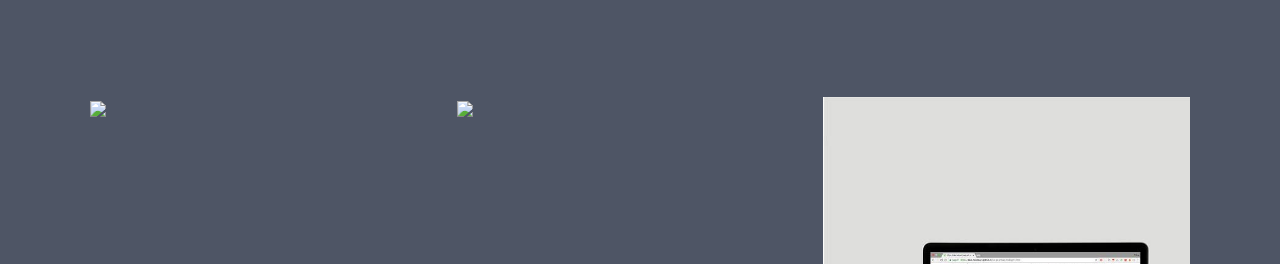
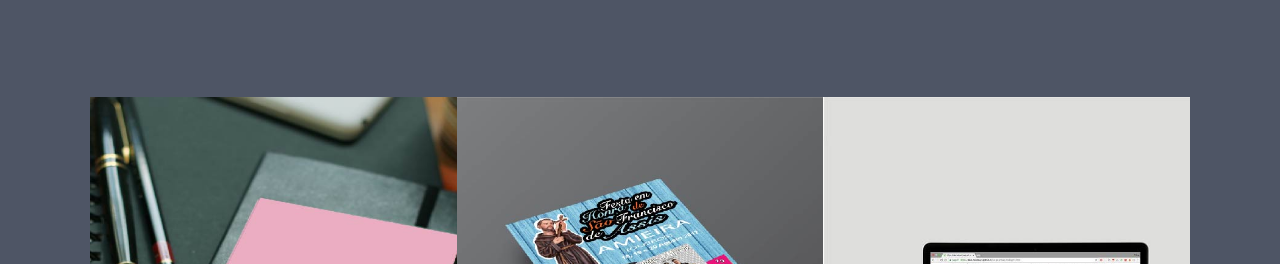
Before and after one commit to fabio-henriques/fabio-henriques.github.io, a plain HTML site: page index.html in a window 1280 px wide. Shown: the part 3132-3396 px from the top of the page. Drawn offline with nearby package versions, Linux system fonts and the light colour scheme.

Commit message:
Update index.html

```diff
--- a/index.html
+++ b/index.html
@@ -129,14 +129,14 @@
 
             <div class="container flex">
                 <article class="portfolio__works">
-                    <a class="portfolio__works__link" data-fancybox="latest-works" data-caption="Cartão Visita Silvia Saramago" href="img/cartão-visita-silvia-saramago-overlay.jpg">
-                        <img class="portfolio__works__image" src="img/cartão-visita-silvia-saramago.jpg">
+                    <a class="portfolio__works__link" data-fancybox="latest-works" data-caption="Cartão Visita Silvia Saramago" href="img/cartão_visita_silvia_saramago_overlay.jpg">
+                        <img class="portfolio__works__image" src="img/cartão_visita_silvia_saramago.jpg">
                     </a>
                 </article>
 
                 <article class="portfolio__works">
-                    <a class="portfolio__works__link" data-fancybox="latest-works" data-caption="Cartaz festa da Amieira" href="img/cartaz-festa-da-amieira-overlay.jpg">
-                        <img class="portfolio__works__image" src="img/cartaz-festa-da-amieira.jpg">
+                    <a class="portfolio__works__link" data-fancybox="latest-works" data-caption="Cartaz festa da Amieira" href="img/cartaz_festa_da_amieira_overlay.jpg">
+                        <img class="portfolio__works__image" src="img/cartaz_festa_da_amieira.jpg">
                     </a>
                 </article>
 
```
